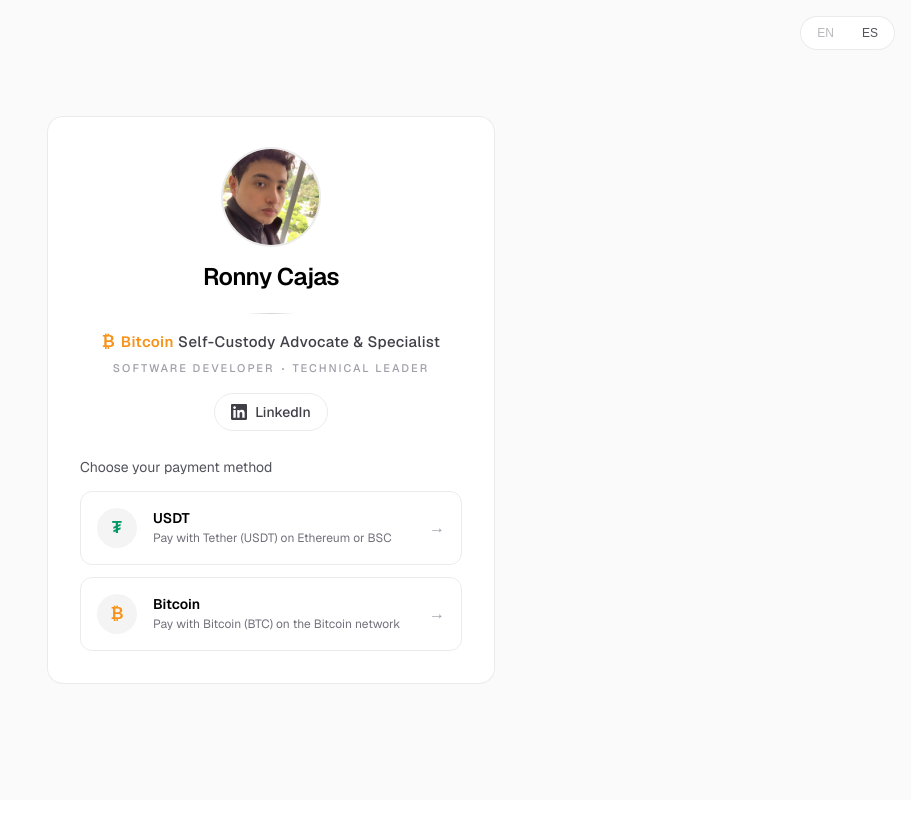
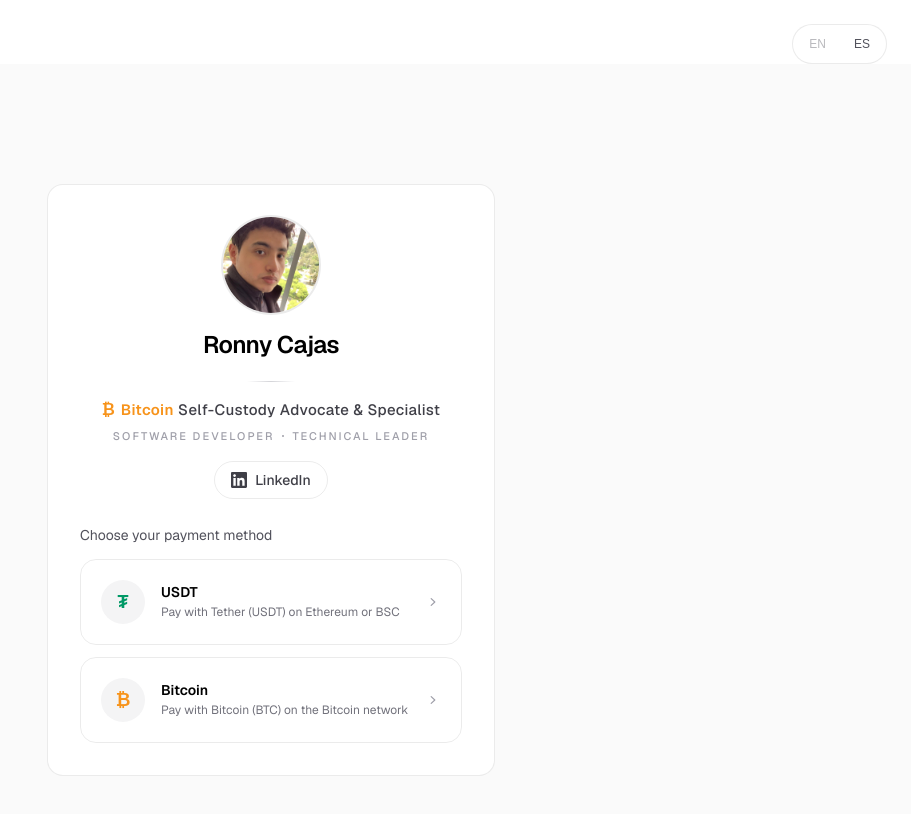
Before and after one commit to stealth14/courses-catalog, a Next.js app: page /en/payment in a window 1280 px wide. Shown: the top 814 px of the page, without its empty margins (369-1280 px from the left). Built offline with nearby package versions, Linux system fonts and the light colour scheme.

Commit message:
Improve ux, navigation and content

```diff
--- a/messages/en.json
+++ b/messages/en.json
@@ -38,6 +38,7 @@
   "PaymentHeader": {
     "photoAlt": "Ronny Cajas profile photo",
     "linkedinLabel": "LinkedIn profile",
+    "backLabel": "Back to payment methods",
     "roleSelfCustody": "<btc>Bitcoin</btc> Self-Custody Advocate & Specialist",
     "roleDeveloper": "Software developer",
     "roleLeader": "Technical leader",
--- a/messages/es.json
+++ b/messages/es.json
@@ -38,7 +38,8 @@
   "PaymentHeader": {
     "photoAlt": "Foto de perfil de Ronny Cajas",
     "linkedinLabel": "Perfil de LinkedIn",
-    "roleSelfCustody": "Especialista técnico en <btc>Bitcoin</btc> & Autocustodia",
+    "backLabel": "Volver a los métodos de pago",
+    "roleSelfCustody": "Técnico en <btc>Bitcoin</btc> & Autocustodia",
     "roleDeveloper": "Desarrollador de software",
     "roleLeader": "Líder técnico",
     "methodsLabel": "Selecciona el método de pago",
--- a/src/app/[locale]/layout.tsx
+++ b/src/app/[locale]/layout.tsx
@@ -2,6 +2,7 @@ import type { Metadata } from "next";
 import { Geist, Geist_Mono } from "next/font/google";
 import { NextIntlClientProvider } from "next-intl";
 import { getLocale, getTranslations } from "next-intl/server";
+import { BackToPaymentButton } from "@/components/back-to-payment-button";
 import { LocaleSwitcher } from "@/components/locale-switcher";
 import { routing } from "@/i18n/routing";
 import "../globals.css";
@@ -44,7 +45,10 @@ export default async function LocaleLayout({
     >
       <body className="min-h-full flex flex-col">
         <NextIntlClientProvider>
-          <LocaleSwitcher />
+          <div className="flex items-center gap-3 px-4 pt-2 pb-2 sm:px-6 sm:pt-6 sm:pb-0">
+            <BackToPaymentButton />
+            <LocaleSwitcher />
+          </div>
           {children}
         </NextIntlClientProvider>
       </body>
--- a/src/app/[locale]/payment/layout.tsx
+++ b/src/app/[locale]/payment/layout.tsx
@@ -2,8 +2,8 @@ export default function PaymentLayout({
   children,
 }: LayoutProps<"/[locale]/payment">) {
   return (
-    <main className="flex flex-1 flex-col items-center justify-center bg-zinc-50 px-6 py-24 font-sans dark:bg-black">
-      <div className="flex w-full max-w-md flex-col gap-6 rounded-2xl border border-black/[.08] bg-white p-8 dark:border-white/[.145] dark:bg-[#111]">
+    <main className="flex flex-1 flex-col items-center justify-center bg-zinc-50 px-4 py-12 font-sans dark:bg-black sm:px-6 sm:py-24">
+      <div className="mt-4 flex w-full max-w-md flex-col gap-6 sm:mt-6 sm:rounded-2xl sm:border sm:border-black/[.08] sm:bg-white sm:p-8 sm:dark:border-white/[.145] sm:dark:bg-[#111]">
         {children}
       </div>
     </main>
--- a/src/app/[locale]/payment/page.tsx
+++ b/src/app/[locale]/payment/page.tsx
@@ -27,9 +27,9 @@ export default async function PaymentIndexPage() {
 
         <Link
           href="/payment/usdt"
-          className="group flex items-center gap-4 rounded-xl border border-black/[.08] p-4 transition-colors hover:bg-black/[.04] dark:border-white/[.145] dark:hover:bg-white/[.06]"
+          className="group flex items-center gap-4 rounded-2xl border border-black/[.08] p-4 text-left transition-all hover:border-black/[.15] hover:shadow-sm focus-visible:outline-2 focus-visible:outline-offset-2 focus-visible:outline-foreground active:scale-[0.99] dark:border-white/[.145] dark:hover:border-white/[.25] sm:p-5"
         >
-          <span className="flex h-10 w-10 shrink-0 items-center justify-center rounded-full bg-zinc-100 text-base font-bold text-emerald-600 dark:bg-white/[.08] dark:text-emerald-400">
+          <span className="flex h-11 w-11 shrink-0 items-center justify-center rounded-full bg-zinc-100 text-lg font-bold text-emerald-600 dark:bg-white/[.08] dark:text-emerald-400">
             ₮
           </span>
           <span className="min-w-0 flex-1">
@@ -40,19 +40,24 @@ export default async function PaymentIndexPage() {
               {t("methodUsdtDesc")}
             </span>
           </span>
-          <span
+          <svg
+            viewBox="0 0 20 20"
             aria-hidden="true"
-            className="text-zinc-400 transition-transform group-hover:translate-x-0.5"
+            className="h-4 w-4 shrink-0 fill-current text-zinc-400 transition-transform group-hover:translate-x-0.5"
           >
-            →
-          </span>
+            <path
+              fillRule="evenodd"
+              d="M7.21 14.77a.75.75 0 0 1 .02-1.06L11.168 10 7.23 6.29a.75.75 0 1 1 1.04-1.08l4.5 4.25a.75.75 0 0 1 0 1.08l-4.5 4.25a.75.75 0 0 1-1.06-.02Z"
+              clipRule="evenodd"
+            />
+          </svg>
         </Link>
 
         <Link
           href="/payment/btc"
-          className="group flex items-center gap-4 rounded-xl border border-black/[.08] p-4 transition-colors hover:bg-black/[.04] dark:border-white/[.145] dark:hover:bg-white/[.06]"
+          className="group flex items-center gap-4 rounded-2xl border border-black/[.08] p-4 text-left transition-all hover:border-black/[.15] hover:shadow-sm focus-visible:outline-2 focus-visible:outline-offset-2 focus-visible:outline-foreground active:scale-[0.99] dark:border-white/[.145] dark:hover:border-white/[.25] sm:p-5"
         >
-          <span className="flex h-10 w-10 shrink-0 items-center justify-center rounded-full bg-zinc-100 text-base font-bold text-[#F7931A] dark:bg-white/[.08]">
+          <span className="flex h-11 w-11 shrink-0 items-center justify-center rounded-full bg-zinc-100 text-lg font-bold text-[#F7931A] dark:bg-white/[.08]">
             ₿
           </span>
           <span className="min-w-0 flex-1">
@@ -63,12 +68,17 @@ export default async function PaymentIndexPage() {
               {t("methodBtcDesc")}
             </span>
           </span>
-          <span
+          <svg
+            viewBox="0 0 20 20"
             aria-hidden="true"
-            className="text-zinc-400 transition-transform group-hover:translate-x-0.5"
+            className="h-4 w-4 shrink-0 fill-current text-zinc-400 transition-transform group-hover:translate-x-0.5"
           >
-            →
-          </span>
+            <path
+              fillRule="evenodd"
+              d="M7.21 14.77a.75.75 0 0 1 .02-1.06L11.168 10 7.23 6.29a.75.75 0 1 1 1.04-1.08l4.5 4.25a.75.75 0 0 1 0 1.08l-4.5 4.25a.75.75 0 0 1-1.06-.02Z"
+              clipRule="evenodd"
+            />
+          </svg>
         </Link>
       </div>
     </>
--- a/src/app/[locale]/payment/payment-header.tsx
+++ b/src/app/[locale]/payment/payment-header.tsx
@@ -32,7 +32,7 @@ export async function PaymentHeader({
           target="_blank"
           rel="noopener noreferrer"
           aria-label={t("linkedinLabel")}
-          className="shrink-0 rounded-full border border-black/[.08] p-2 text-zinc-600 transition-colors hover:bg-black/[.04] dark:border-white/[.145] dark:text-zinc-300 dark:hover:bg-white/[.06]"
+          className="flex h-10 w-10 shrink-0 items-center justify-center rounded-full border border-black/[.08] text-zinc-600 transition-colors hover:bg-black/[.04] focus-visible:outline-2 focus-visible:outline-offset-2 focus-visible:outline-foreground dark:border-white/[.145] dark:text-zinc-300 dark:hover:bg-white/[.06]"
         >
           <svg
             viewBox="0 0 24 24"
--- a/src/app/[locale]/payment/payment-method-nav.tsx
+++ b/src/app/[locale]/payment/payment-method-nav.tsx
@@ -25,7 +25,7 @@ export function PaymentMethodNav() {
             key={method.href}
             href={method.href}
             aria-current={active ? "page" : undefined}
-            className={`flex-1 rounded-full px-4 py-2 text-center text-sm font-medium transition-colors ${
+            className={`flex min-h-11 flex-1 items-center justify-center rounded-full px-4 py-2.5 text-center text-sm font-medium transition-colors focus-visible:outline-2 focus-visible:outline-offset-2 focus-visible:outline-foreground ${
               active
                 ? "bg-foreground text-background"
                 : "text-zinc-600 hover:bg-black/[.04] dark:text-zinc-300 dark:hover:bg-white/[.06]"
--- /dev/null
+++ b/src/components/back-to-payment-button.tsx
@@ -0,0 +1,33 @@
+"use client";
+
+import { useTranslations } from "next-intl";
+import { Link, usePathname } from "@/i18n/navigation";
+
+const ROUTES_WITH_BACK = ["/payment/usdt", "/payment/btc"];
+
+export function BackToPaymentButton() {
+  const t = useTranslations("PaymentHeader");
+  const pathname = usePathname();
+
+  if (!ROUTES_WITH_BACK.includes(pathname)) return null;
+
+  return (
+    <Link
+      href="/payment"
+      aria-label={t("backLabel")}
+      className="flex h-10 w-10 items-center justify-center rounded-full border border-black/[.08] bg-white text-zinc-600 transition-colors hover:bg-black/[.04] focus-visible:outline-2 focus-visible:outline-offset-2 focus-visible:outline-foreground dark:border-white/[.145] dark:bg-[#111] dark:text-zinc-300 dark:hover:bg-white/[.06]"
+    >
+      <svg
+        viewBox="0 0 20 20"
+        aria-hidden="true"
+        className="h-4 w-4 fill-current"
+      >
+        <path
+          fillRule="evenodd"
+          d="M17 10a.75.75 0 0 1-.75.75H5.612l4.158 3.96a.75.75 0 1 1-1.04 1.08l-5.5-5.25a.75.75 0 0 1 0-1.08l5.5-5.25a.75.75 0 1 1 1.04 1.08L5.612 9.25H16.25A.75.75 0 0 1 17 10Z"
+          clipRule="evenodd"
+        />
+      </svg>
+    </Link>
+  );
+}
--- a/src/components/locale-switcher.tsx
+++ b/src/components/locale-switcher.tsx
@@ -18,14 +18,14 @@ export function LocaleSwitcher() {
   }
 
   return (
-    <div className="absolute top-4 right-4 z-10 flex gap-1 rounded-full border border-black/[.08] bg-white p-1 text-xs font-medium dark:border-white/[.145] dark:bg-[#111]">
+    <div className="ml-auto flex h-10 items-center gap-1 rounded-full border border-black/[.08] bg-white p-1 text-xs font-medium dark:border-white/[.145] dark:bg-[#111]">
       {routing.locales.map((loc) => (
         <button
           key={loc}
           type="button"
           onClick={() => switchTo(loc)}
           disabled={isPending || locale === loc}
-          className="rounded-full px-3 py-1 uppercase text-zinc-600 transition-colors disabled:opacity-40 enabled:hover:bg-black/[.04] dark:text-zinc-300 dark:enabled:hover:bg-white/[.08]"
+          className="h-full rounded-full px-3 uppercase text-zinc-600 transition-colors disabled:opacity-40 enabled:hover:bg-black/[.04] dark:text-zinc-300 dark:enabled:hover:bg-white/[.08]"
         >
           {loc}
         </button>
```
